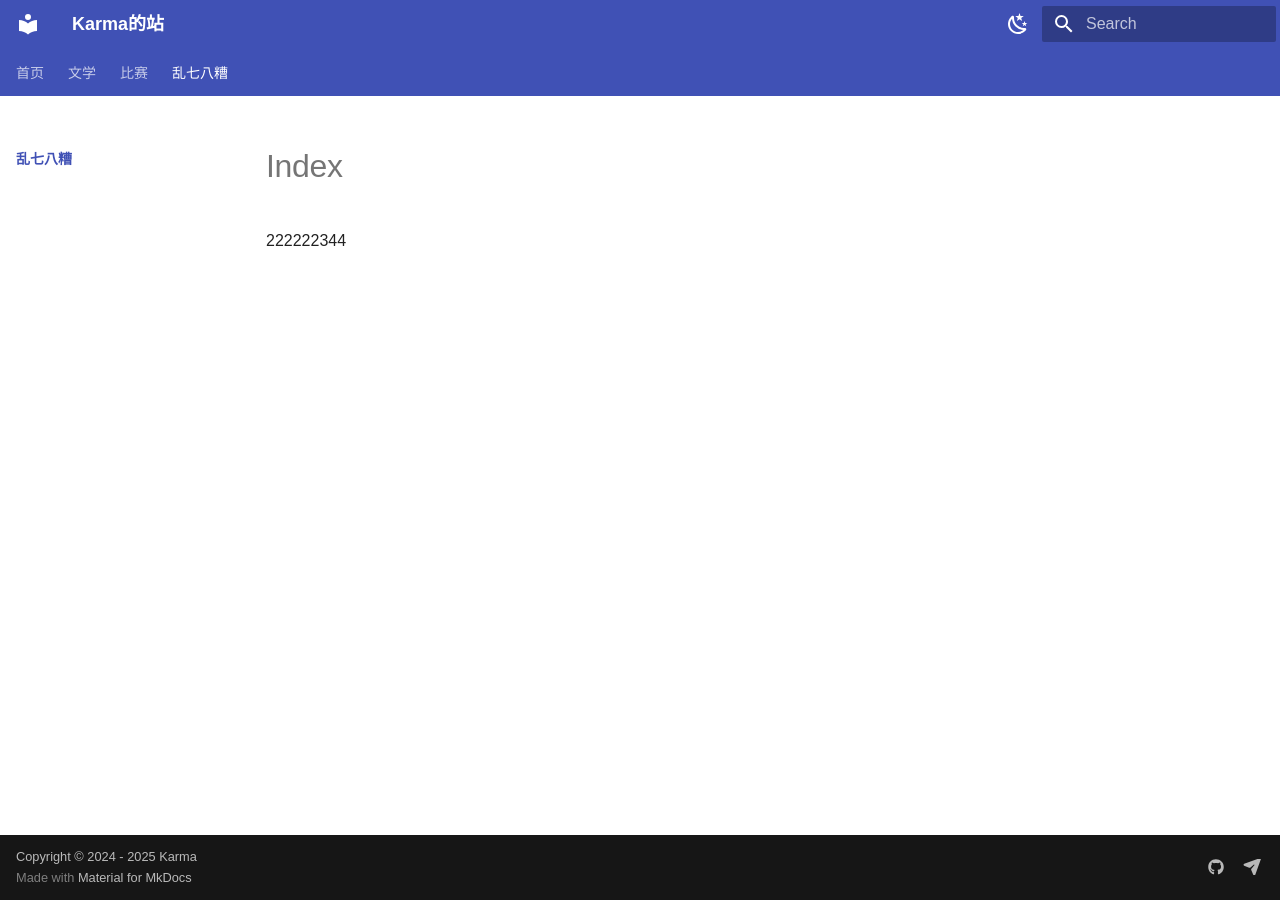
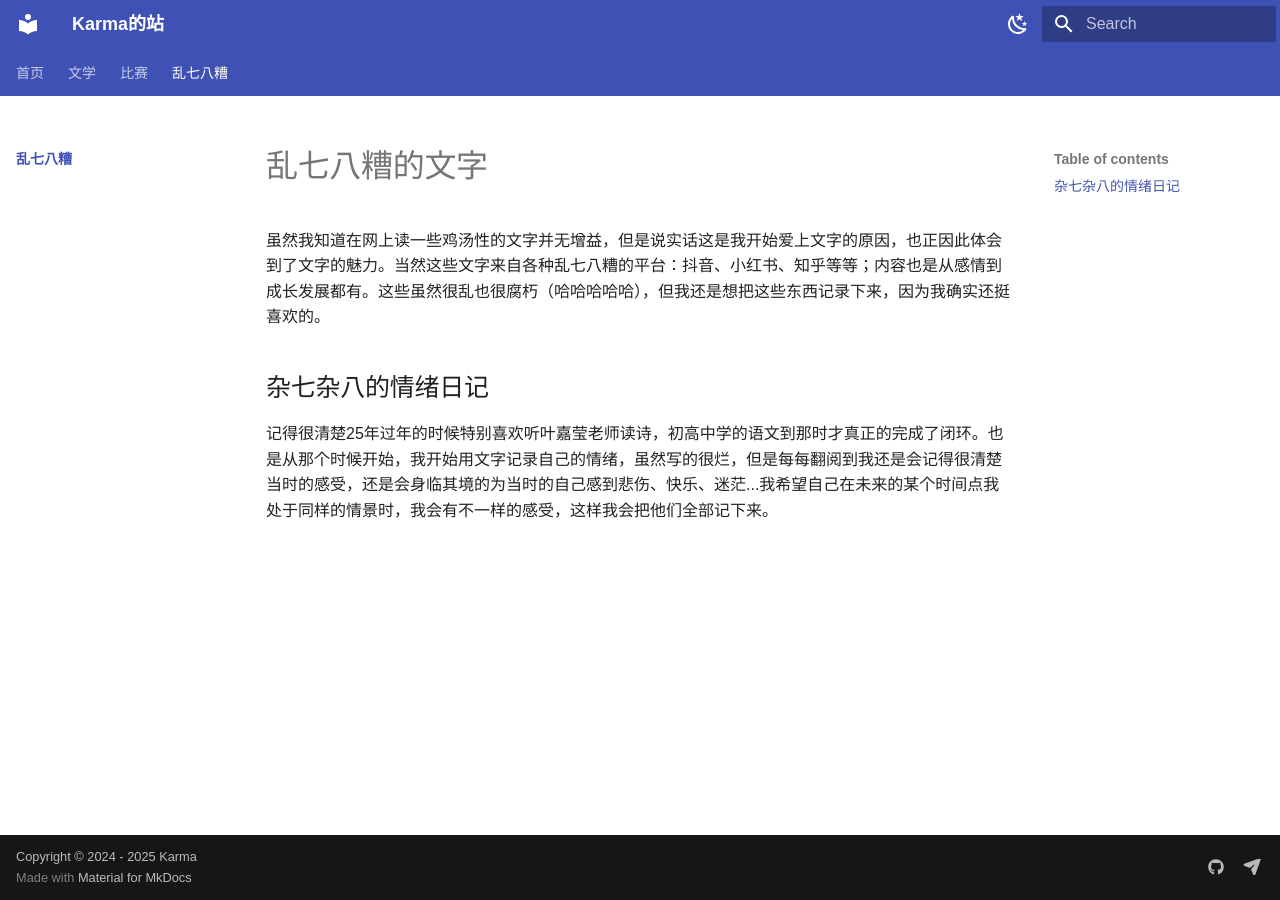
Before and after one commit to Colick-cgc/skills-github-pages, an MkDocs documentation site: the page built from docs/Part3/index.md, in a window 1280 px wide. Built offline with MkDocs 1.6.1 and Material for MkDocs 9.7.7, drawn with Linux system fonts in a browser that asks for light colours; a style sheet for code colours, icons or effects is not loaded.

Commit message:
Update index.md

```diff
--- a/docs/Part3/index.md
+++ b/docs/Part3/index.md
@@ -1 +1,7 @@
-222222344
+# 乱七八糟的文字
+
+虽然我知道在网上读一些鸡汤性的文字并无增益，但是说实话这是我开始爱上文字的原因，也正因此体会到了文字的魅力。当然这些文字来自各种乱七八糟的平台：抖音、小红书、知乎等等；内容也是从感情到成长发展都有。这些虽然很乱也很腐朽（哈哈哈哈哈），但我还是想把这些东西记录下来，因为我确实还挺喜欢的。
+
+## 杂七杂八的情绪日记
+
+记得很清楚25年过年的时候特别喜欢听叶嘉莹老师读诗，初高中学的语文到那时才真正的完成了闭环。也是从那个时候开始，我开始用文字记录自己的情绪，虽然写的很烂，但是每每翻阅到我还是会记得很清楚当时的感受，还是会身临其境的为当时的自己感到悲伤、快乐、迷茫...我希望自己在未来的某个时间点我处于同样的情景时，我会有不一样的感受，这样我会把他们全部记下来。
```
